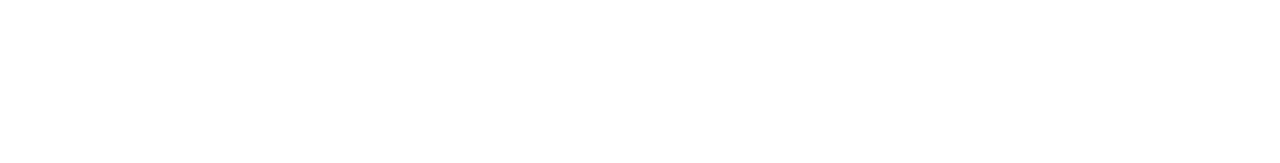
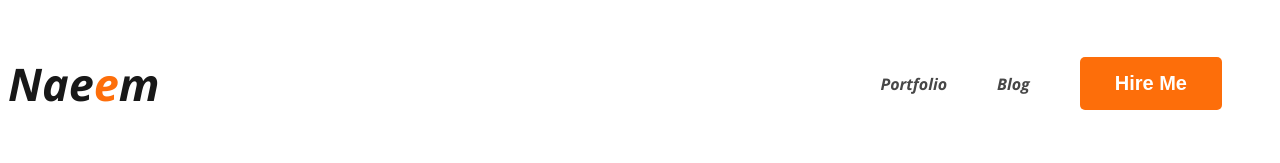
Before and after one commit to naeem-programmer/naeem-developer-portfolio, a plain HTML site: page index.html in a window 1280 px wide. Drawn offline with nearby package versions, Linux system fonts and the light colour scheme.

Commit message:
Nav Added

```diff
--- a/index.html
+++ b/index.html
@@ -3,11 +3,33 @@
 <head>
     <meta charset="UTF-8">
     <meta name="viewport" content="width=device-width, initial-scale=1.0">
+
+    <!-- This is Website Title -->
+
     <title>Naeem Developer Portfolio</title>
+
+    <!-- This is Google font  -->
+
+    <link rel="preconnect" href="https://fonts.googleapis.com">
+<link rel="preconnect" href="https://fonts.gstatic.com" crossorigin>
+<link href="https://fonts.googleapis.com/css2?family=Open+Sans:ital,wght@1,700&display=swap" rel="stylesheet">
+
+    <link rel="stylesheet" href="./portfolio.css">
+
 </head>
 <body>
 
-    <header></header>
+    <header>
+        <nav>
+            <h3 class="nav-title">Nae<span class="text-primary">e</span>m</h3>
+            <ul>
+                <li><a href="">Portfolio</a></li>
+
+                <li><a href="">Blog</a></li>
+                <li><button class="btn-primary">Hire Me</button></li>
+            </ul>
+        </nav>
+    </header>
 
     <main></main>
 
--- /dev/null
+++ b/portfolio.css
@@ -0,0 +1,62 @@
+/* Common Shard Style */
+
+body{
+
+    font-family: 'Lato', sans-serif;
+    font-family: 'Open Sans', sans-serif;
+}
+
+
+/* Nav Related Styles */
+
+nav{
+
+    display: flex;
+    justify-content: space-between;
+    align-items: center;
+}
+
+.nav-title{
+
+    color: #181818;
+    font-size: 45px;
+    font-weight: 800;
+
+}
+
+.text-primary{
+
+    color: #fd6e0a;
+}
+
+.btn-primary{
+
+    border-radius: 5px;
+    background: #fd6e0a;
+    color: white;
+    border: 0;
+    font-size: 20px;
+    font-weight: 700;
+    padding: 15px 35px;
+
+
+
+}
+
+nav > ul{
+
+    display: flex;
+    align-items: center;
+}
+
+nav li{
+
+    list-style: none;
+    margin-right: 50px;
+}
+
+nav a {
+
+    text-decoration: none;
+    color: #474747;
+}
```
